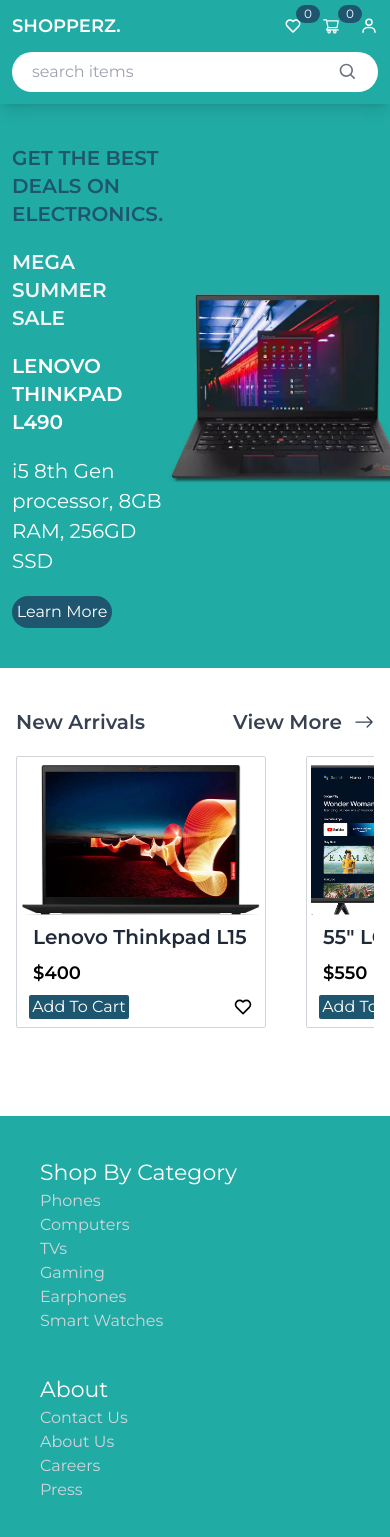
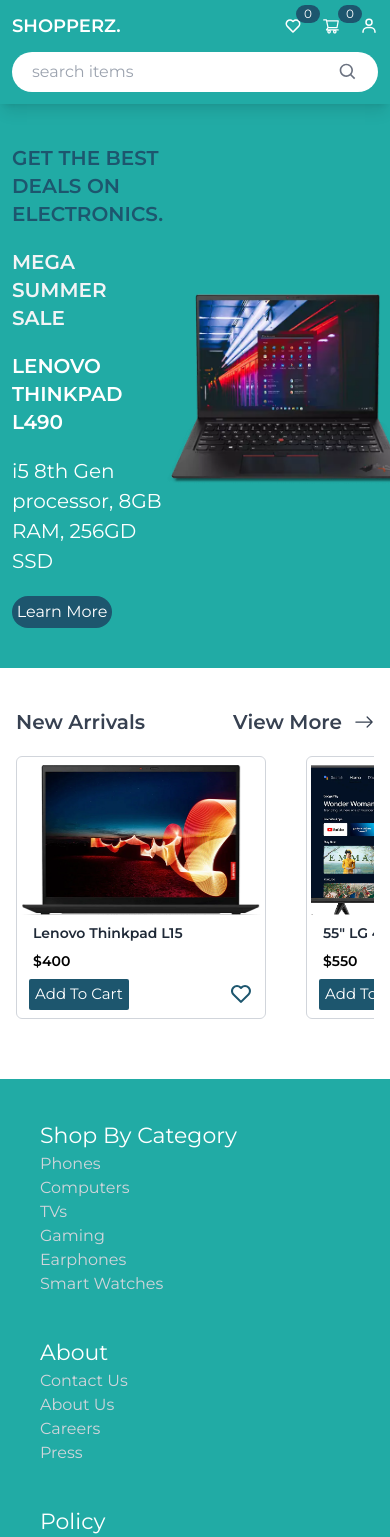
Before and after one commit to jesseemana/electronics-shop, a React (Vite) app: page / in a window 390 px wide. Shown: the top 1537 px of the page. Built offline with nearby package versions, Linux system fonts and the light colour scheme.

Commit message:
created app redux store and cart slice

```diff
--- a/data/db.json
+++ b/data/db.json
@@ -1,4 +1,5 @@
- [
+ {
+  "schema": [
     {
         "name": "samsung s22",
         "itemno": 1,
@@ -227,3 +228,4 @@
         "specs": [ "Up to 11th Generation Intel® Core™ i7", "Lightning-fast Intel® Thunderbolt™ 4", " Windows 10 Pro", "15.6inch FHD(1920 x 1080) IPS, anti - glare, touchscreen" ]
     }
  ]
+}
--- a/package.json
+++ b/package.json
@@ -15,11 +15,16 @@
     "react-router-dom": "^6.8.1"
   },
   "devDependencies": {
+    "@reduxjs/toolkit": "^1.9.2",
     "@types/react": "^18.0.27",
     "@types/react-dom": "^18.0.10",
     "@vitejs/plugin-react": "^3.1.0",
     "autoprefixer": "^10.4.13",
+    "axios": "^1.3.3",
     "postcss": "^8.4.21",
+    "react-hot-toast": "^2.4.0",
+    "react-redux": "^8.0.5",
+    "redux": "^4.2.1",
     "tailwindcss": "^3.2.4",
     "vite": "^4.1.0"
   }
--- a/src/App.jsx
+++ b/src/App.jsx
@@ -9,6 +9,7 @@
 import { Navbar } from './components/Navbar';
 import { Footer } from './components/Footer';
 import { ProductDetails } from './pages/ProductDetails';
+import toast, { Toaster } from 'react-hot-toast';
 
 const Phones = lazy( () => './pages/Phones' );
 const Earphones = lazy(() => './pages/EarPhones');
@@ -40,7 +41,8 @@
             <Route path='/latest' element={<Latest />} />
             <Route path='/product/:id' element={<ProductDetails />} />
           </Routes>
-          <Footer />{' '}
+          <Footer />
+          <Toaster />
         </div>
       )}
     </>
--- /dev/null
+++ b/src/cartSlice/cartSlice.js
@@ -0,0 +1,15 @@
+import { createSlice } from "@reduxjs/toolkit";
+
+const initialState = {
+    cartItems: localStorage.getItem( "cartItems" ) ? JSON.parse( localStorage.getItem( "cartItems" ) ) : [],
+    cartAmount: 0,
+    cartQty: 0
+}
+
+const cartSlice = createSlice( {
+    name: 'Cart',
+    initialState,
+    reducers: {}
+} );
+
+export default cartSlice.reducer;
--- a/src/components/LatestAdditions.jsx
+++ b/src/components/LatestAdditions.jsx
@@ -1,9 +1,11 @@
 import { Link } from 'react-router-dom';
 import { BsArrowRight } from 'react-icons/bs';
+import { BiHeart } from 'react-icons/bi';
 import { dummydata } from '../dummydata';
 import { Product } from './Product';
 
 // console.log(dummydata);
+
 
 export const LatestAdditions = () => {
   return (
@@ -22,7 +24,7 @@
           return (
             <div key={item.id}>
               <Link to={`/product/${item.id}`}>
-                <Product item={item} />
+                <Product item={ item } />
               </Link>
             </div>
           );
--- a/src/components/Product.jsx
+++ b/src/components/Product.jsx
@@ -1,36 +1,41 @@
 import { useEffect } from 'react';
+import { AiFillHeart } from 'react-icons/ai';
 import { BiHeart } from 'react-icons/bi';
+import toast from "react-hot-toast";
 
 export const Product = ({ item }) => {
   const { image, price, name } = item;
 
   const addToCart = () => {
-    alert('Item added to cart');
+    toast.success('Added to cart');
   };
 
   const addToFav = () => {
-    alert('Item added to favorites');
+    toast.success('Added to favorites');
   };
 
 
   return (
-    <div className='py-2 px-1 flex flex-col gap-y-2 capitalize w-[250px] border border-gray-300 rounded-sm'>
-      <img src={image} alt={name} className='h-[150px] ' />
+    <>
+      <div className='py-2 px-1 flex flex-col gap-y-2 capitalize w-[250px] border border-gray-300 rounded-md'>
+        <img src={ image } alt={ name } className='h-[150px] ' />
         <div className='px-3 flex flex-col gap-y-2'>
-        <p className='text-xl font-semibold text-gray-800'>{name}</p>
-        <p className='text-lg font-bold'>${price}</p>
+          <p className='text-sm md:text-lg font-semibold text-gray-800'>{name}</p>
+          <p className='text-sm md:text-lg font-bold'>${price}</p>
         </div>
         <div className='flex justify-between px-2'>
           <button
             onClick={addToCart}
-          className='bg-[#1D566E] text-[#ffffff] capitalize w-[100px] rounded-sm'
+            className='bg-[#1D566E] text-[15px] p-1 text-[#ffffff] capitalize w-[100px] rounded-sm'
           >
             add to cart
           </button>
           <button onClick={addToFav}>
-          <BiHeart className='text-xl' />
+            <BiHeart className='text-2xl text-[#1D566E]' />
+            {/* <AiFillHeart className='text-2xl text-[#1D566E]' /> */}
           </button>
         </div>
       </div>
+    </>
   );
 };
--- a/src/main.jsx
+++ b/src/main.jsx
@@ -4,11 +4,15 @@
 import './index.css';
 
 import { BrowserRouter as Route } from 'react-router-dom';
+import { Provider } from "react-redux";
+import store from './store/store'
 
 ReactDOM.createRoot(document.getElementById('root')).render(
-  <Route>
-    <React.StrictMode>
-      <App />
-    </React.StrictMode>
-  </Route>
+  <React.StrictMode>
+    <Route>
+      <Provider store={store}>
+        <App />
+      </Provider>
+    </Route>
+  </React.StrictMode>
 );
--- a/src/pages/ProductDetails.jsx
+++ b/src/pages/ProductDetails.jsx
@@ -2,11 +2,10 @@
 import { Link, useParams } from 'react-router-dom';
 import { dummydata } from '../dummydata';
 import { FaAngleRight, FaDotCircle, FaStar, FaStarHalf } from 'react-icons/fa';
+import toast from "react-hot-toast";
 
 
-// ADD TO CART AND ADD TO FAVORITES TOASTS
-
-
+// REDUCER FUNCTION FOR HANDLING MULTIPLE COMPONENT STATE
 const reducer = (state, action) => {
     switch ( action.type ) {
       case 'increment':
@@ -28,6 +27,7 @@
     }
 }
 
+// INITIAL COMPONENT STATE
 const initialState = {
   product: {},
   title: '',
@@ -51,7 +51,7 @@
 
 
   // DISABLING DECREMENT BUTTON IF ITEM QUANTITY IS LESS THAN OR EQUAL TO ZERO
-  const activateBtn = state.quantity <= 0
+  const activateBtn = state.quantity > 0
 
   useEffect( () => {
     if ( activateBtn ){
@@ -72,17 +72,18 @@
   }, [id]);
 
 
+  // CHANING PAGE TITLE TO SELECTED ITEM
   useEffect(() => {
     document.title = state.title;
   });
 
 
   const addToCart = () => {
-    alert('Added To Cart');
+    toast.success( 'added to cart' );
   }
 
   const addToFavs = () => {
-    alert('Added To Favorites');
+    toast.success('Added To Favorites');
   }
 
   // console.log(state.quantity)
@@ -136,7 +137,7 @@
             <p className='capitalize'>quantity:</p>
               <div className='flex justify-around gap-x-1'>
                 {/* // setQuantity(prev => prev - 1) */}
-                <button disabled={state.disablebtn} className='border px-3 rounded-sm' onClick={ () => dispatch( { type: 'decrement' } ) }>-</button>
+                <button disabled={!state.disablebtn} className='border px-3 rounded-sm' onClick={ () => dispatch( { type: 'decrement' } ) }>-</button>
                 {/* <input type="number" placeholder={ mystate.quantity } className='w-[40px] outline-none px-2' /> */ }
                 <p className='outline-none px-2 border'>{ state.quantity }</p>
                 <button className='border px-3 rounded-sm' onClick={ () => dispatch( { type: 'increment' } ) }>+</button>
@@ -153,11 +154,11 @@
 
         {/* ITEM SPECS, WILL LATER BE A MUI ACCORDION  */}
         <div className='md:my-4 md:ml-10 '>
-          <h1 className='md:text-2xl text-gray-600 font-bold uppercase py-3'>key features</h1>
+          <h1 className='md:text-2xl text-gray-800 font-bold uppercase py-3'>key features</h1>
           { state.specs.map( (item, index )=> {
             return (
-              <ul key={ index } className='flex items-center ml-2 text-gray-500'>
-                <span><FaAngleRight /></span><li className={`before:content-['']`}>{ item }</li>
+              <ul key={ index } className='flex items-center text-gray-800'>
+                <li className={`before:content-['•'] before:mx-2 before:rounded-full`}>{ item }</li>
               </ul>
             )
           })}
--- /dev/null
+++ b/src/store/store.js
@@ -0,0 +1,10 @@
+import { configureStore } from '@reduxjs/toolkit';
+import cartReducer from '../cartSlice/cartSlice';
+
+const store = configureStore( {
+    reducer: {
+        cart: cartReducer
+    }
+} );
+
+export default store;
```
Also changed, not shown: 1 other file (tests, documents, lock files or other folders). Lines whose indentation alone changed are shown as unchanged.
